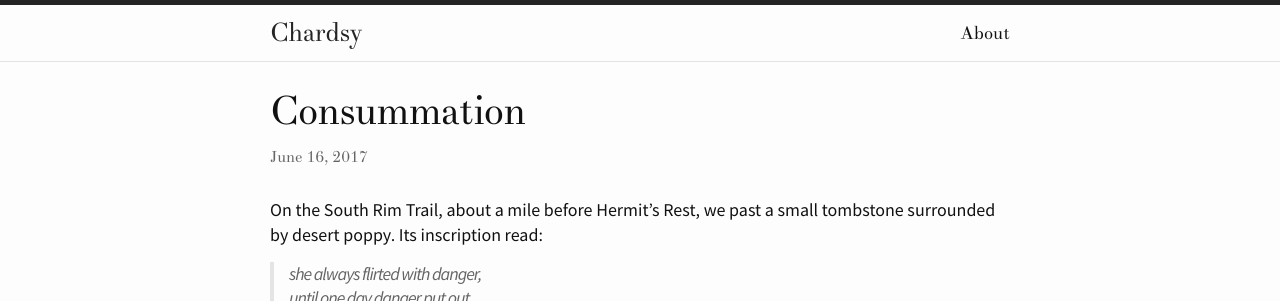
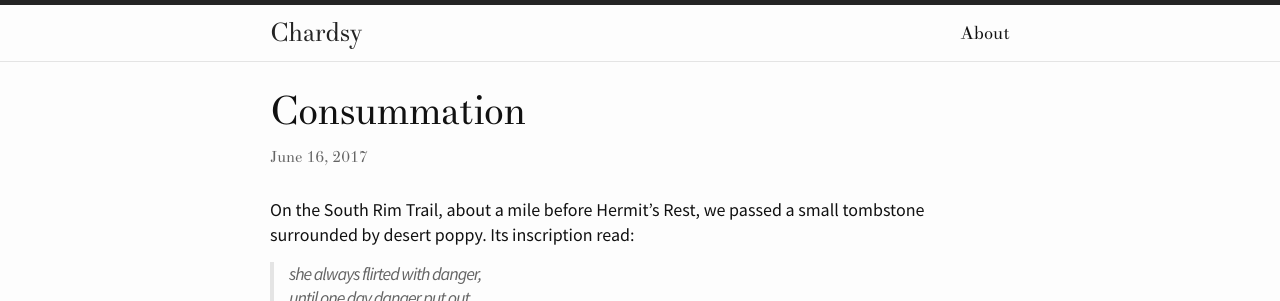
Before and after one commit to mattrichards/mattrichards.github.io, a Jekyll site: the page built from _posts/2017-06-16-flirt-with-danger.md, in a window 1280 px wide, cut to the strip 0-301 px from the top of the page. Built offline with Jekyll 4.4.1, drawn with Linux system fonts in a browser that asks for light colours; comment, search, counter and statistics services are not loaded.

Commit message:
Fix a error in Consummation
"past" to "passed"
Also, add extra space between the prose and the picture. It felt a little
cramped.

```diff
--- a/_posts/2017-06-16-flirt-with-danger.md
+++ b/_posts/2017-06-16-flirt-with-danger.md
@@ -5,9 +5,10 @@ date:   2017-06-16 23:03:24 -0700
 categories:
 ---
 
-On the South Rim Trail, about a mile before Hermit's Rest, we past a small tombstone surrounded by desert poppy. Its inscription read:
+On the South Rim Trail, about a mile before Hermit's Rest, we passed a small tombstone surrounded by desert poppy. Its inscription read:
 
 > she always flirted with danger,
 > until one day danger put out
 
+<br />
 ![Desert](https://app.upthere.com/pixy/v7/contents/6f66f0d3460f0936b14d691c154d8b9901f678d2f561ebd572ee4238b6ff88c4/8fc81f776bb1e0cbbda49915f0fc877c8dc818cd414bc48232c6b0b07f4c37fe?view_id=e2841bafb3379e56b4e661af18e6c4919a9217bad96080f936162db73bb21dda&branch_id=755f05e4d9210e8d5b82bd7071cd853e1d115ea67aa9c48c2a9aa1a524a98ee0)
```
